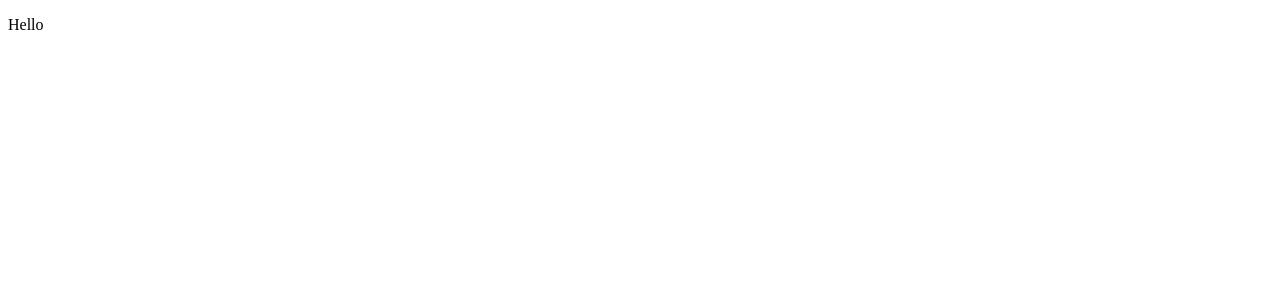
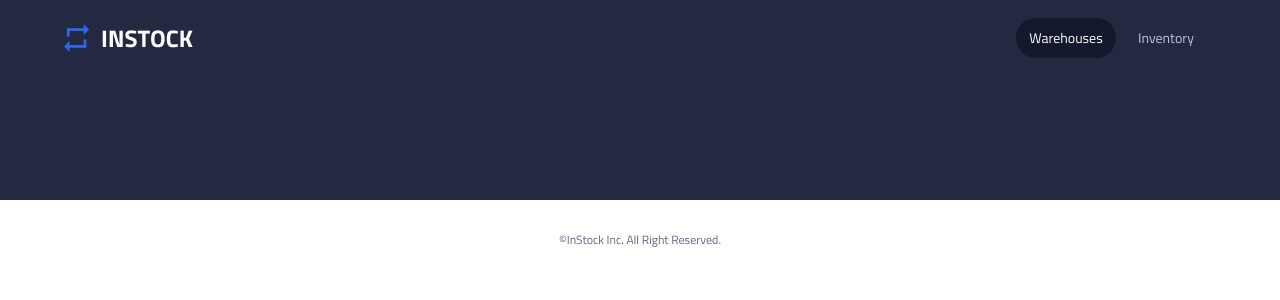
Before and after one commit to RayanCC/InStock-frontEnd, a React (Create React App) app: page / in a window 1280 px wide. Shown: the top 300 px of the page. Built offline with nearby package versions, Linux system fonts and the light colour scheme.

Commit message:
adding header and footer

```diff
--- a/src/App.js
+++ b/src/App.js
@@ -1,7 +1,12 @@
+import Header from "./components/header/Header";
+import Footer from "./components/footer/Footer";
+
+
 function App() {
   return (
     <div className="app">
-      <p>Hello</p>
+      <Header />
+      <Footer />
     </div>
   );
 }
--- /dev/null
+++ b/src/components/footer/Footer.js
@@ -0,0 +1,11 @@
+import "./Footer.scss";
+
+function Footer () {
+    return(
+        <div className="footer">
+         <p>&copy;InStock Inc. All Right Reserved. </p>
+        </div>
+    )
+};
+
+export default Footer;
--- /dev/null
+++ b/src/components/footer/Footer.scss
@@ -0,0 +1,18 @@
+@import "../../styles/partials/breakpoints";
+@import "../../styles/partials/color";
+@import "../../styles/partials/fonts";
+
+.footer {
+    font-family: "Titillium";
+    font-weight: 400;
+    font-size: 11px;
+    line-height: 16px;
+    color: $Slate;
+    display: flex;
+    justify-content: center;
+    margin-top: 32px;
+
+    @include tablet {
+        font-size: 12px;
+    }
+}
--- /dev/null
+++ b/src/components/header/Header.js
@@ -0,0 +1,40 @@
+import "./Header.scss";
+import logo2 from "../../Assets/Logo/InStock-Logo_2x.png";
+import { useState } from "react";
+
+function Header() {
+  const [activeTab, setActiveTab] = useState("warehouse");
+  const handleTabClick = (tabName) => {
+    setActiveTab(tabName);
+  };
+
+  return (
+    <div className="header">
+      <div className="logoContainer">
+        <img className="logo" src={logo2} alt="InStock-Logo"></img>
+      </div>
+      <div className="nav">
+        <div className="nav_container">
+          <h3
+            className={`warehouseTab ${
+              activeTab === "warehouse" ? `active` : ""
+            }`}
+            onClick={() => handleTabClick("warehouse")}
+          >
+            Warehouses
+          </h3>
+          <h3
+            className={`inventoryTab ${
+              activeTab === "inventory" ? "active" : ""
+            }`}
+            onClick={() => handleTabClick("inventory")}
+          >
+            Inventory
+          </h3>
+        </div>
+      </div>
+    </div>
+  );
+}
+
+export default Header;
--- /dev/null
+++ b/src/components/header/Header.scss
@@ -0,0 +1,96 @@
+@import "../../styles/partials/breakpoints";
+@import "../../styles/partials/color";
+@import "../../styles/partials/fonts";
+
+* {
+  margin: 0;
+  padding: 0;
+}
+
+.header {
+  background-color: $Graphite;
+  height: 200px;
+
+  .logoContainer {
+    display: flex;
+    justify-content: center;
+
+    @include tablet {
+      padding-left: 32px;
+    }
+
+    @include tablet {
+        padding-left: 64px;
+    }
+  }
+
+  .logo {
+    width: 128.6px;
+    height: 28px;
+    margin: 24px 0;
+  }
+
+  @include tablet {
+    display: flex;
+    flex-wrap: wrap;
+    align-content: flex-start;
+    align-items: center;
+    justify-content: space-between;
+  }
+}
+
+.nav_container {
+  color: $Cloud;
+  margin: 0 16px;
+  display: flex;
+  justify-content: space-around;
+  align-items: center;
+
+  @include tablet {
+    margin: 0 32px;
+  }
+
+  @include desktop {
+    margin: 0 64px;
+  }
+
+  .warehouseTab {
+    display: flex;
+    justify-content: center;
+    width: 164px;
+
+    @include tablet {
+      width: 100px;
+    }
+  }
+  .inventoryTab {
+    display: flex;
+    justify-content: center;
+    width: 164px;
+
+    @include tablet {
+      width: 100px;
+    }
+  }
+  h3 {
+    font-family: "Titillium";
+    font-weight: 400;
+    font-style: normal;
+    cursor: pointer;
+    font-size: 13px;
+    line-height: 20px;
+
+    @include tablet {
+      font-size: 14px;
+    }
+    &:hover {
+      text-decoration: underline;
+    }
+  }
+  .active {
+    background-color: $Instock-Black;
+    color: $White;
+    border-radius: 20px;
+    padding: 10px 0;
+  }
+}
```
